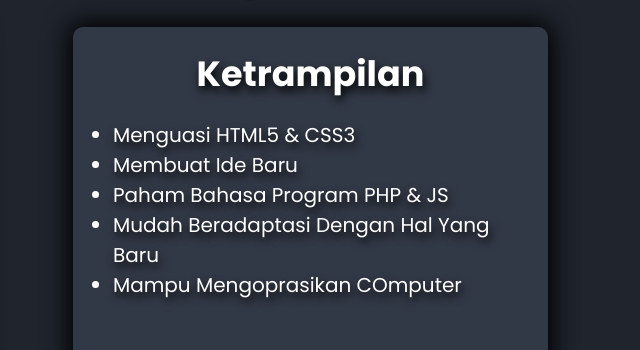
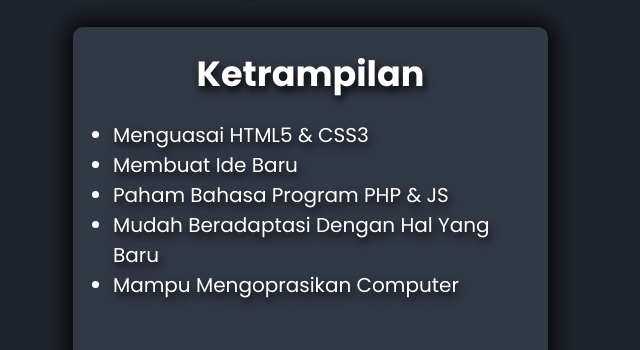
Before and after one commit to Behrud411/Behrud411.github.io, a plain HTML site: page index.html in a window 1280 px wide. Shown: the part 1781-2131 px from the top of the page, 617-1257 px from the left. Drawn offline with nearby package versions, Linux system fonts and the light colour scheme.

Commit message:
Update index.html

```diff
--- a/index.html
+++ b/index.html
@@ -102,11 +102,11 @@
         <div class="skil">
           <h3>Ketrampilan</h3>
           <ul>
-            <li>Menguasi HTML5 & CSS3</li>
+            <li>Menguasai HTML5 & CSS3</li>
             <li>Membuat Ide Baru</li>
             <li>Paham Bahasa Program PHP & JS</li>
             <li>Mudah Beradaptasi Dengan Hal Yang Baru</li>
-            <li>Mampu Mengoprasikan COmputer</li>
+            <li>Mampu Mengoprasikan Computer</li>
           </ul>
         </div>
       </div>
```
